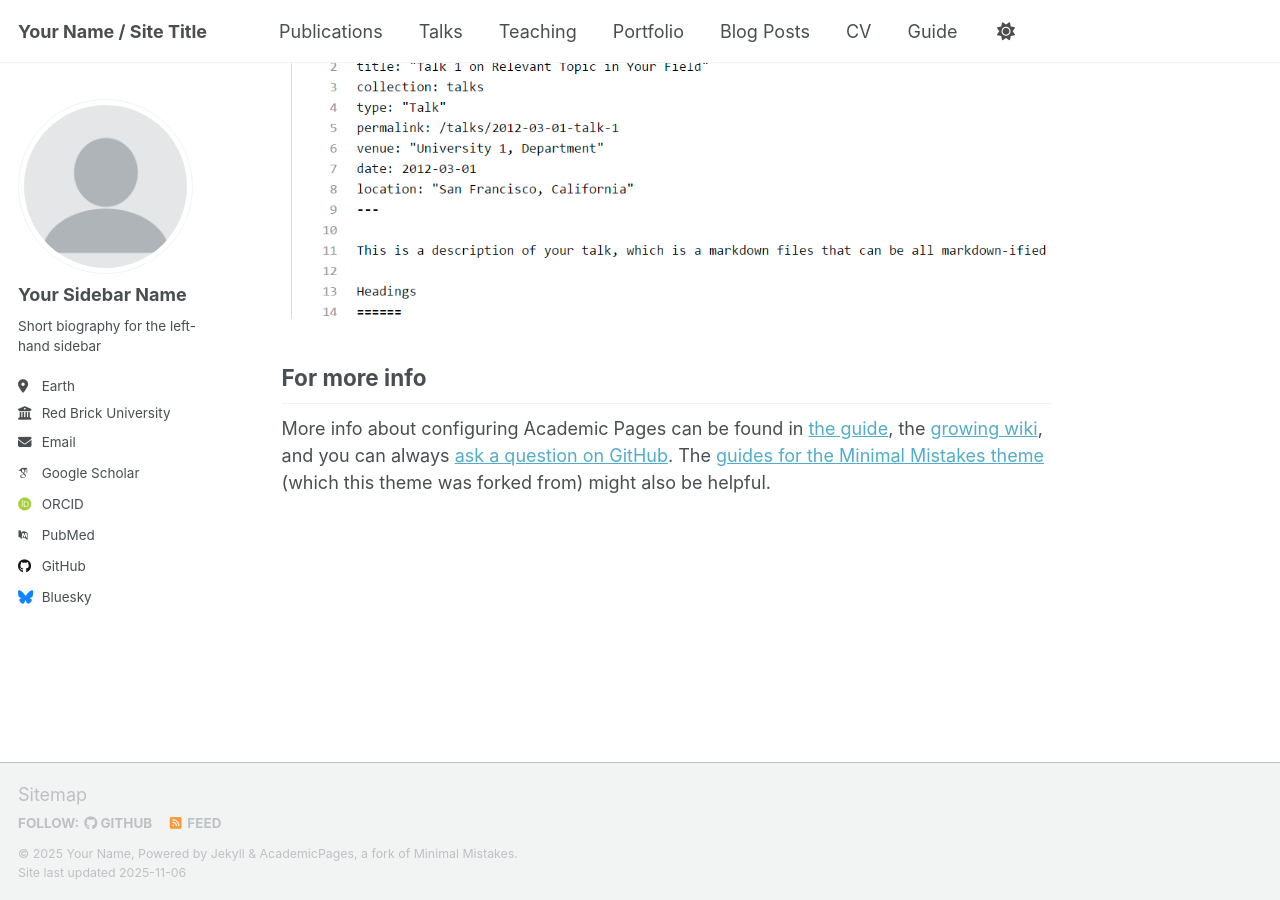
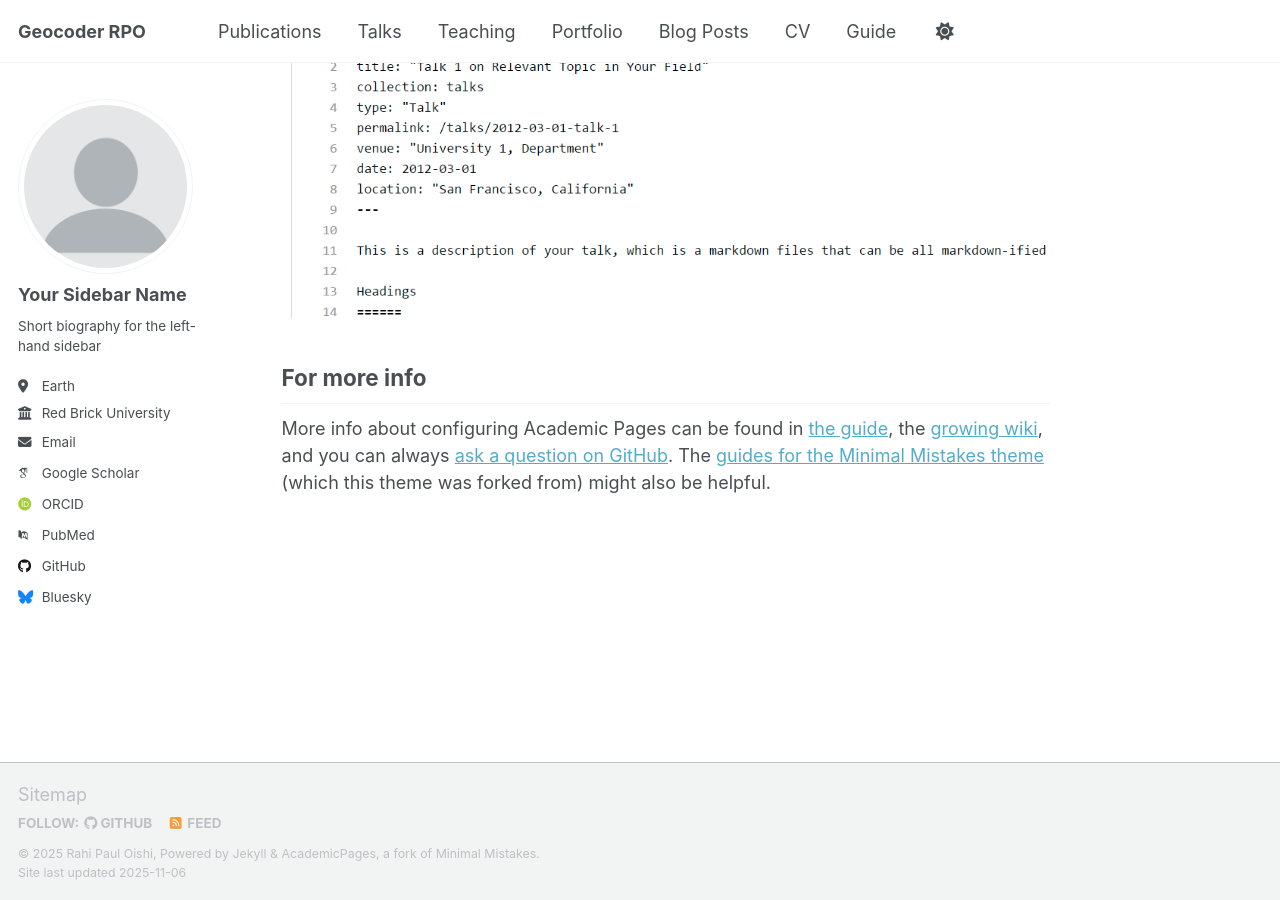
Before and after one commit to oishi-12/oishi-12.github.io, a Jekyll site: the page built from _pages/about.md, in a window 1280 px wide and 900 px high, scrolled down 2880 px. Built offline with Jekyll 4.4.1, drawn with Linux system fonts in a browser that asks for light colours; some web fonts are replaced; a script that is not in the unit is left out.

Commit message:
name changed

```diff
--- a/_config.yml
+++ b/_config.yml
@@ -9,9 +9,9 @@
 # Basic Site Settings
 locale                   : "en-US"
 site_theme               : "default" # Currently available options are "default", "air"
-title                    : "Your Name / Site Title"
+title                    : "Geocoder RPO"
 title_separator          : "-"
-name                     : &name "Your Name"
+name                     : &name "Rahi Paul Oishi"
 description              : &description "Your Name's academic portfolio"   # Update this with a general description of your site, this is the default if not overridden by a page
 url                      : https://academicpages.github.io # The base hostname & protocol for your site e.g. "https://[your GitHub username].github.io",
                                                            # or if you already have some other page hosted on Github then use "https://[your GitHub username].github.io/[Your Repo Name]"
```
